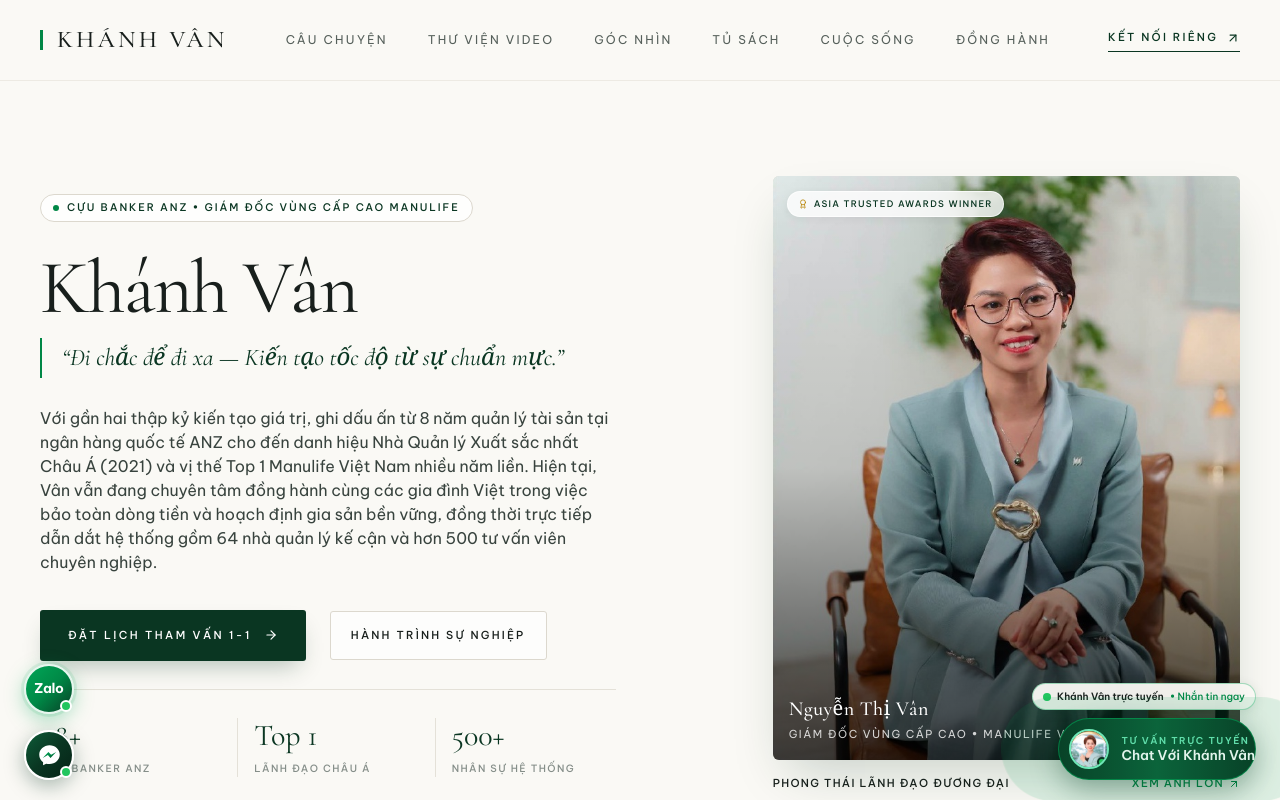
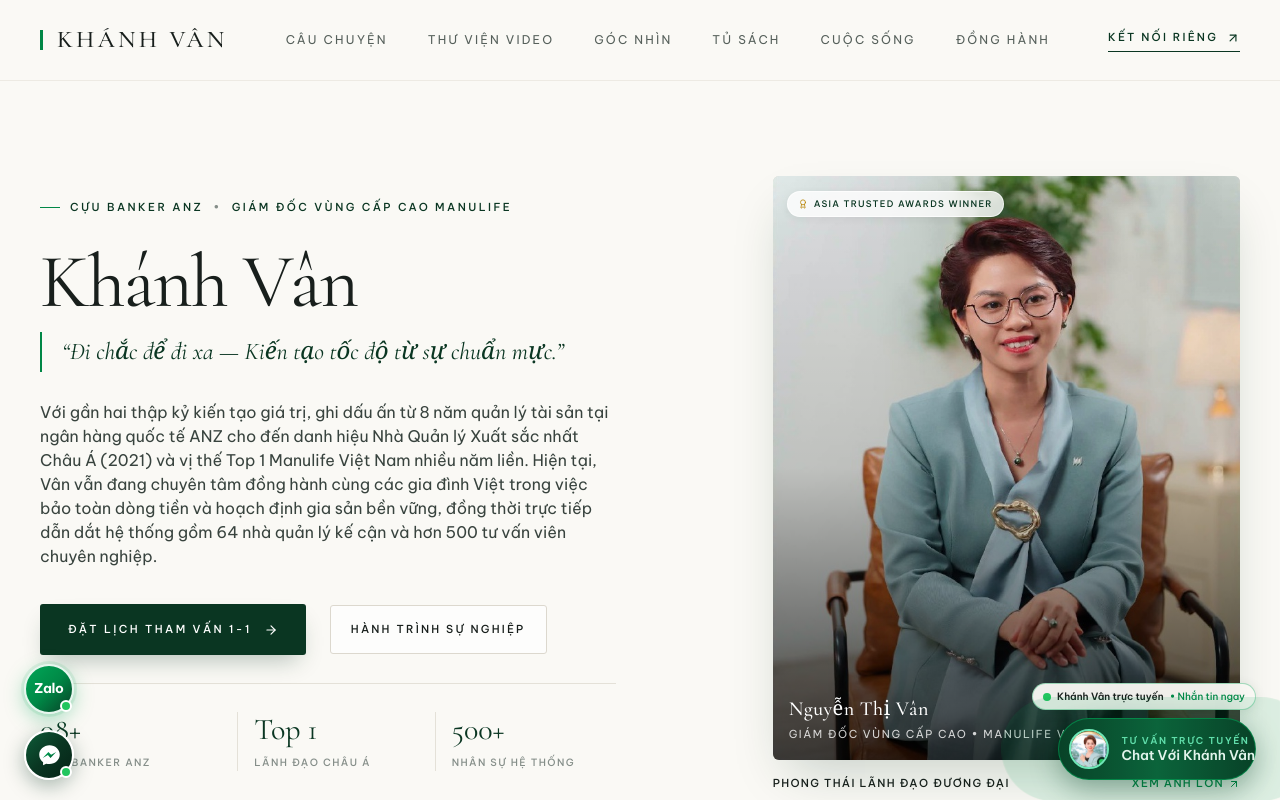
Before and after one commit to buivandoueh1994/khanhvanfinance, a React (Vite) app: page / in a window 1280 px wide. Shown: the top 800 px of the page. Built offline with nearby package versions, Linux system fonts and the light colour scheme.

Commit message:
style(hero): replace pill tag with editorial hairline overline for executive credentials

```diff
--- a/src/App.tsx
+++ b/src/App.tsx
@@ -1016,9 +1016,11 @@ export function App() {
           <div className="grid grid-cols-1 lg:grid-cols-12 gap-10 lg:gap-14 items-center">
             {/* Cột Trái (7 Cột): Định Vị Quyền Lực, Châm Ngôn & Nút Hành Động */}
             <div className="lg:col-span-7 space-y-6 sm:space-y-7">
-              <div className="inline-flex items-center gap-2 px-3 py-1 rounded-full bg-white/80 border border-[#DCD8CE] shadow-xs text-[10px] sm:text-[10.5px] uppercase tracking-[0.18em] text-[#0A3622] font-medium">
-                <span className="w-1.5 h-1.5 rounded-full bg-[#008746]" />
-                <span>Cựu Banker ANZ &bull; Giám Đốc Vùng Cấp Cao Manulife</span>
+              <div className="flex items-center gap-2.5 text-[10.5px] sm:text-[11px] uppercase tracking-[0.22em] text-[#0A3622] font-medium">
+                <span className="w-5 h-[1px] bg-[#008746]" />
+                <span>Cựu Banker ANZ</span>
+                <span className="text-[#858E89]">&bull;</span>
+                <span>Giám Đốc Vùng Cấp Cao Manulife</span>
               </div>
 
               <div className="space-y-3">
```
